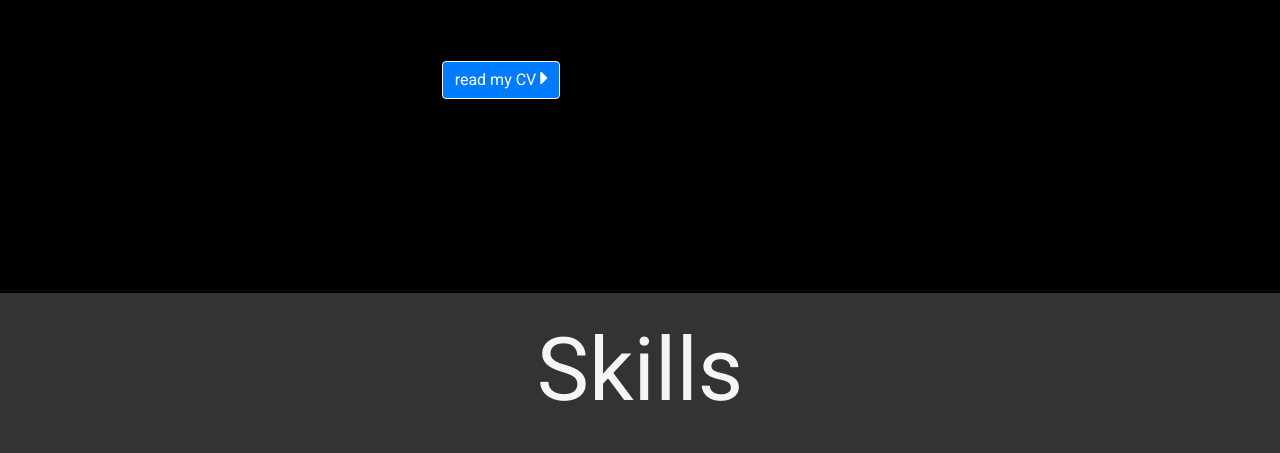
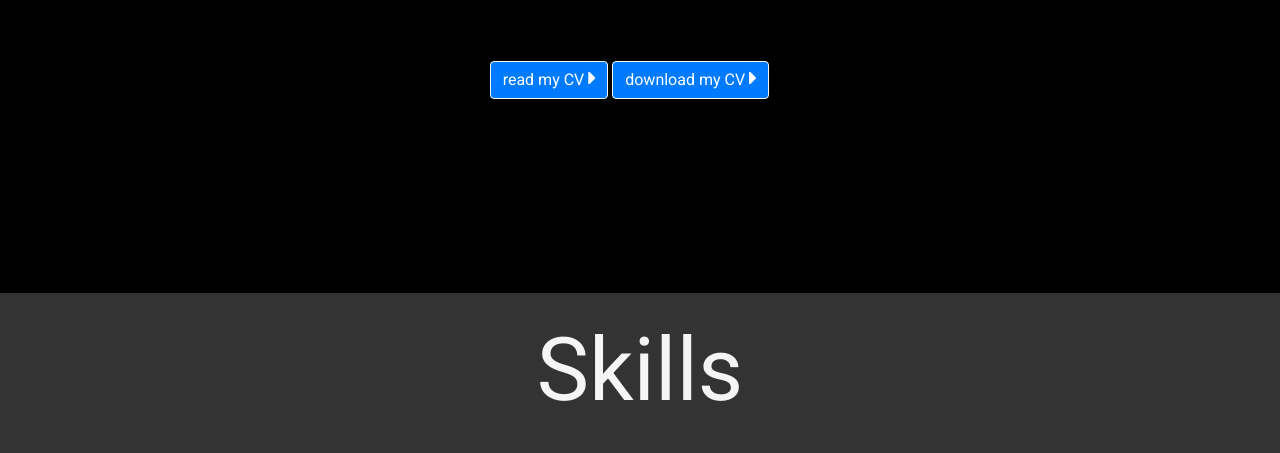
Before and after one commit to DannyEeraerts/landingpage, a website: page index.html in a window 1280 px wide. Shown: the part 1307-1760 px from the top of the page. Drawn offline with Linux system fonts and the light colour scheme.

Commit message:
Add download button

```diff
--- a/index.html
+++ b/index.html
@@ -91,8 +91,12 @@
                         </p>
                     </li>
                 </ul>
-                <a href="cv.html" class="btn btn-primary border border-light mt-5"> read my CV
-                    <i class="fas fa-caret-right fa-lg"></i></a>
+                <a href="cv.html" class="btn btn-primary border border-light mt-5 ml-5"> read my CV
+                    <i class="fas fa-caret-right fa-lg"></i>
+                </a>
+                <a href="documents/CV_Danny_Eeraerts.pdf" class="btn btn-primary border border-light mt-5"> download my CV
+                    <i class="fas fa-caret-right fa-lg"></i>
+                </a>
             </div>
         </div>
     </section>
```
Also changed, not shown: 1 other file.
